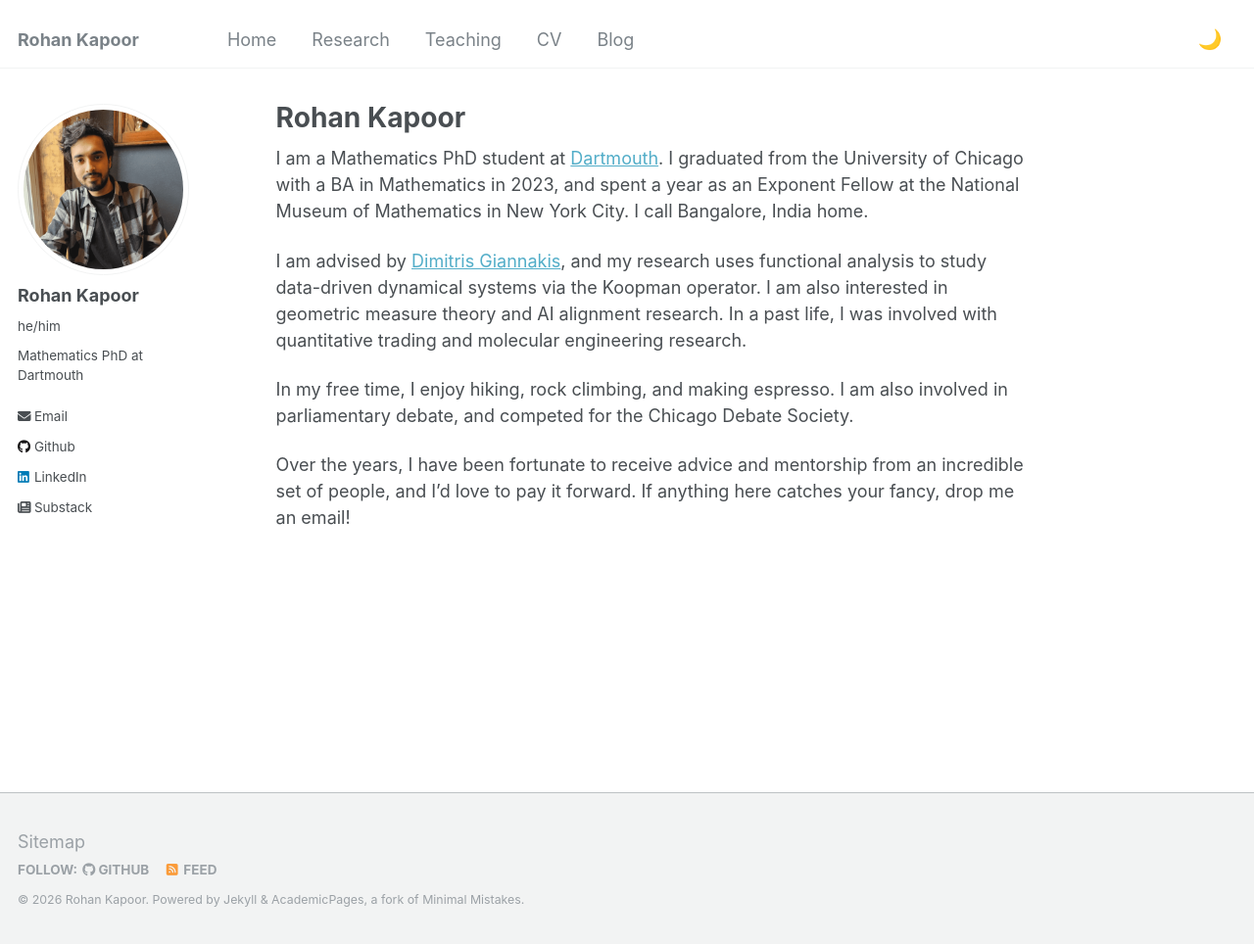
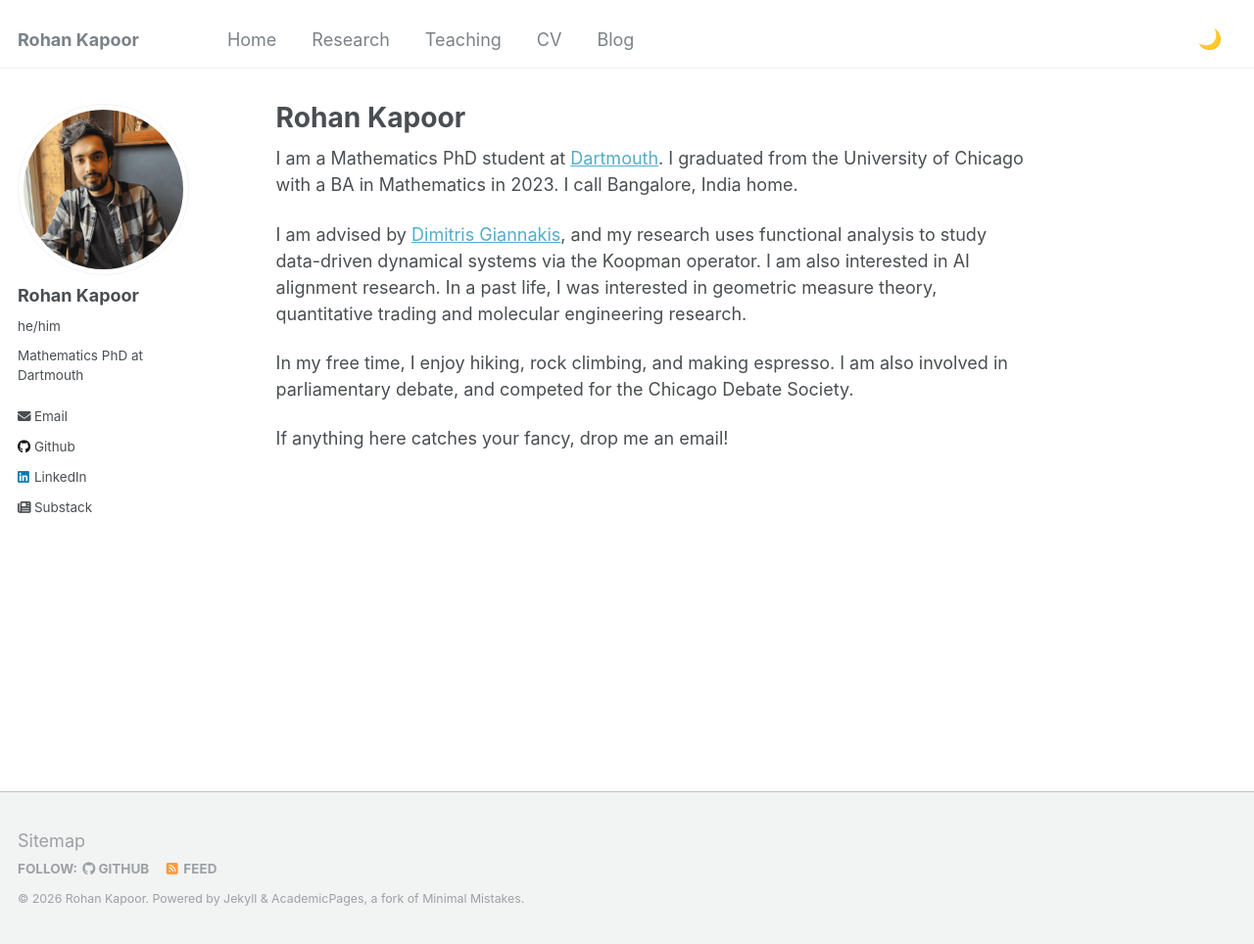
Before and after one commit to rkapoor1512/rkapoor1512.github.io, a Jekyll site: the page built from _pages/about.md, in a window 1280 px wide and 964 px high. Shown: the whole window at 98% size. Built offline with Jekyll 4.4.1, drawn with Linux system fonts in a browser that asks for light colours.

Commit message:
Update about.md

```diff
--- a/_pages/about.md
+++ b/_pages/about.md
@@ -6,10 +6,10 @@ redirect_from:
   - /about/
   - /about.html
 ---
-I am a Mathematics PhD student at <a href="https://math.dartmouth.edu/">Dartmouth</a>. I graduated from the University of Chicago with a BA in Mathematics in 2023, and spent a year as an Exponent Fellow at the National Museum of Mathematics in New York City. I call Bangalore, India home.
+I am a Mathematics PhD student at <a href="https://math.dartmouth.edu/">Dartmouth</a>. I graduated from the University of Chicago with a BA in Mathematics in 2023. I call Bangalore, India home.
 
-I am advised by <a href="https://giannakis.host.dartmouth.edu/">Dimitris Giannakis</a>, and my research uses functional analysis to study data-driven dynamical systems via the Koopman operator. I am also interested in geometric measure theory and AI alignment research. In a past life, I was involved with quantitative trading and molecular engineering research.
+I am advised by <a href="https://giannakis.host.dartmouth.edu/">Dimitris Giannakis</a>, and my research uses functional analysis to study data-driven dynamical systems via the Koopman operator. I am also interested in AI alignment research. In a past life, I was interested in geometric measure theory, quantitative trading and molecular engineering research.
 
 In my free time, I enjoy hiking, rock climbing, and making espresso. I am also involved in parliamentary debate, and competed for the Chicago Debate Society.
 
-Over the years, I have been fortunate to receive advice and mentorship from an incredible set of people, and I'd love to pay it forward. If anything here catches your fancy, drop me an email!
+If anything here catches your fancy, drop me an email!
```
